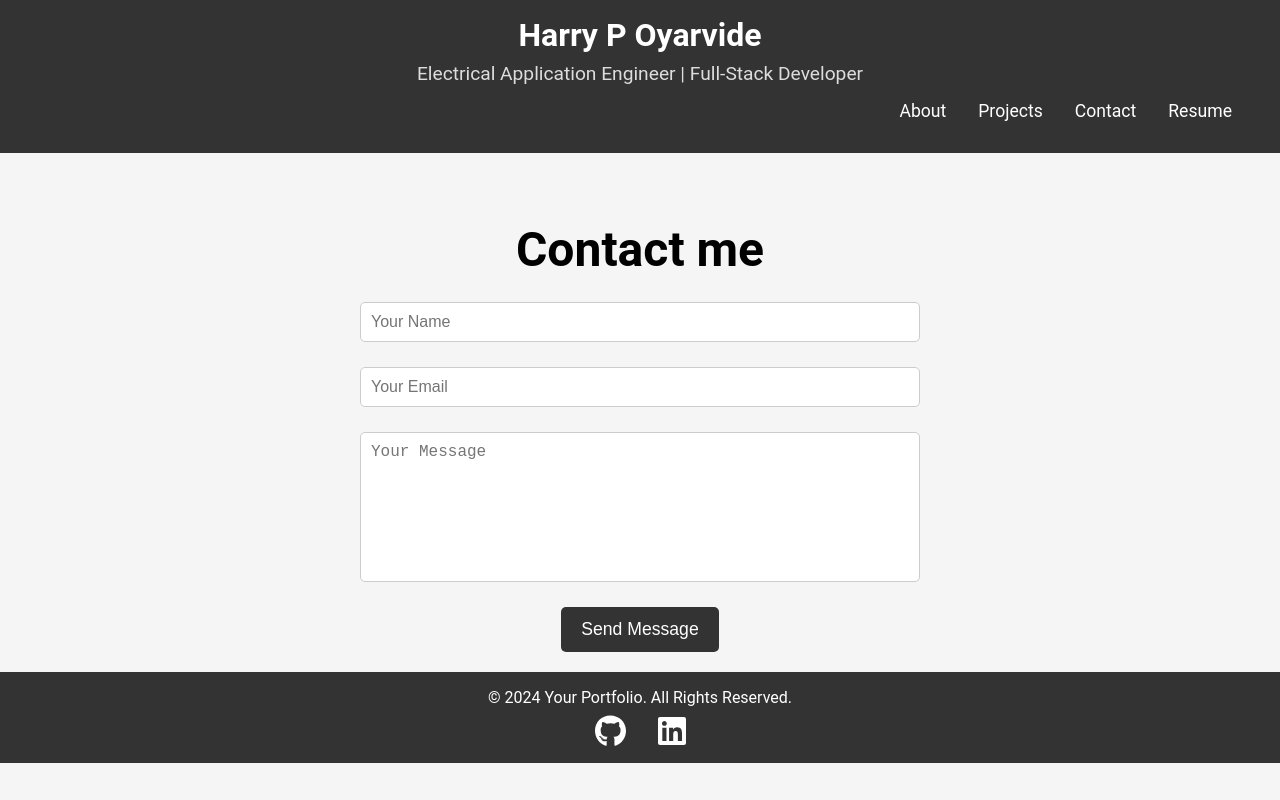
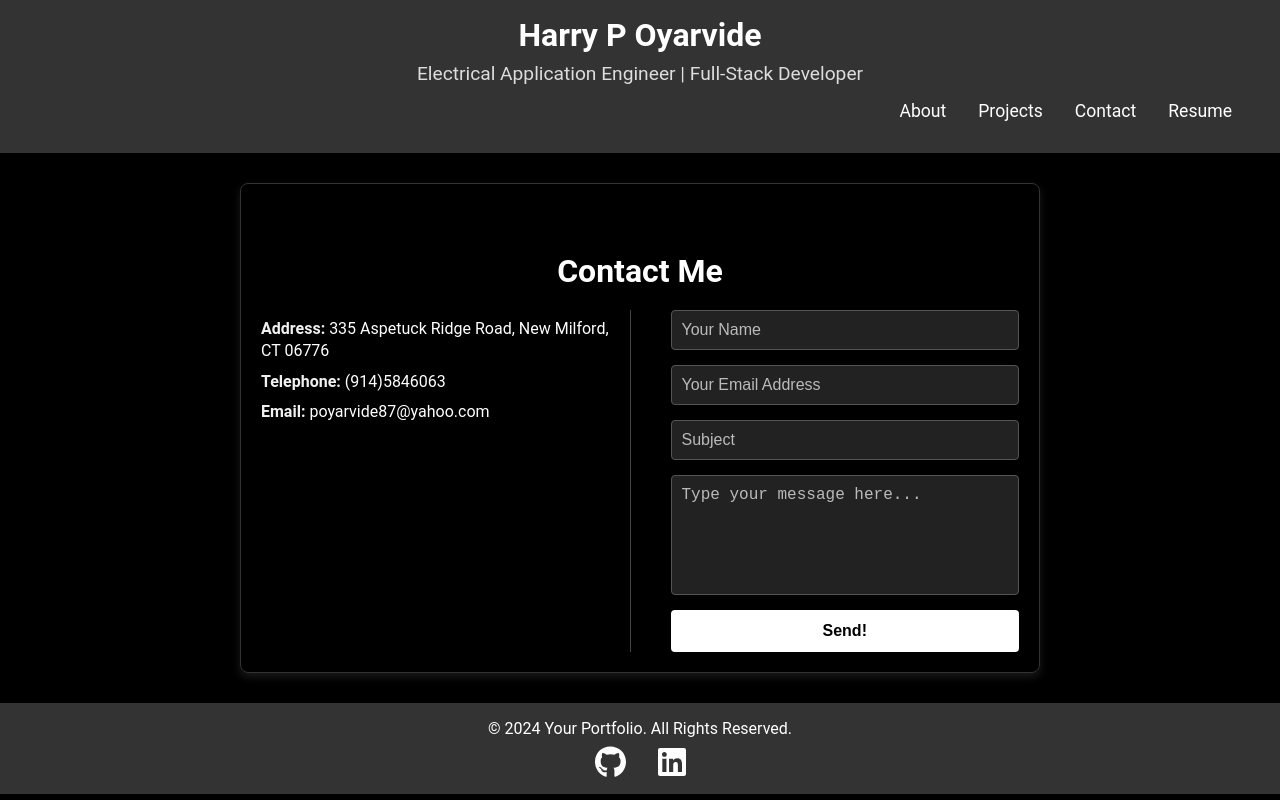
Before and after one commit to HPOGFD/reactFolio, a React (Vite) app: page /Contact in a window 1280 px wide. Built offline with nearby package versions, Linux system fonts and the light colour scheme.

Commit message:
css styling added to contact me page

```diff
--- a/src/main.jsx
+++ b/src/main.jsx
@@ -5,7 +5,7 @@ import Contact from './pages/Contact';
 import Resume from './pages/Resume';
 import ReactDOM from 'react-dom/client';
 import App from './app';
-
+import './style/index.css';
 
 import {createBrowserRouter, RouterProvider } from 'react-router-dom';
 
--- a/src/router/Form.jsx
+++ b/src/router/Form.jsx
@@ -1,11 +1,11 @@
 import { useState } from 'react';
 import '../style/Form.css';
 
-
 function Form() {
-  // State variables for name, email, and message
+  // State variables for name, email, subject, and message
   const [name, setName] = useState('');
   const [email, setEmail] = useState('');
+  const [subject, setSubject] = useState('');
   const [message, setMessage] = useState('');
 
   const handleInputChange = (e) => {
@@ -17,6 +17,8 @@ function Form() {
       setName(value);
     } else if (name === 'email') {
       setEmail(value);
+    } else if (name === 'subject') {
+      setSubject(value);
     } else {
       setMessage(value);
     }
@@ -27,17 +29,24 @@ function Form() {
     e.preventDefault();
 
     // Show an alert with the submitted information (you can replace this with an actual action)
-    alert(`Message Sent by ${name}\nEmail: ${email}\nMessage: ${message}`);
+    alert(`Message Sent by ${name}\nEmail: ${email}\nSubject: ${subject}\nMessage: ${message}`);
 
     // Clear input fields after submitting
     setName('');
     setEmail('');
+    setSubject('');
     setMessage('');
   };
 
   return (
     <div className="form-container">
-      <h1>Contact me</h1>
+  <h1>Contact Me</h1>
+  <div className="form-wrapper">
+    <div className="form-details">
+      <p><b>Address:</b> 335 Aspetuck Ridge Road, New Milford, CT 06776</p>
+      <p><b>Telephone:</b> (914)5846063</p>
+      <p><b>Email:</b> poyarvide87@yahoo.com</p>
+    </div>
     <form className="form" onSubmit={handleFormSubmit}>
       <input
         value={name}
@@ -52,19 +61,29 @@ function Form() {
         name="email"
         onChange={handleInputChange}
         type="email"
-          placeholder="Your Email"
+        placeholder="Your Email Address"
+        required
+      />
+      <input
+        value={subject}
+        name="subject"
+        onChange={handleInputChange}
+        type="text"
+        placeholder="Subject"
         required
       />
       <textarea
         value={message}
         name="message"
         onChange={handleInputChange}
-          placeholder="Your Message"
+        placeholder="Type your message here..."
         required
       />
-        <button type="submit">Send Message</button>
+      <button type="submit">Send!</button>
     </form>
   </div>
+</div>
+
   );
 }
 
--- a/src/style/aboutMe.css
+++ b/src/style/aboutMe.css
@@ -3,7 +3,6 @@
     display: flex; /* Flexbox for horizontal layout */
     justify-content: center; /* Center align the content */
     padding: 2rem; /* Add spacing around the section */
-    background-color: #000; /* Black background */
     color: #fff; /* White text color */
   }
 
--- a/src/style/form.css
+++ b/src/style/form.css
@@ -1,44 +1,108 @@
-/* Form.css */
+/* Make the entire body background black and text white */
+body {
+  margin: 0;
+  font-family: Arial, sans-serif;
+  background-color: #000; /* Black background */
+  color: #fff; /* White text */
+}
 
+/* General container for the entire form */
 .form-container {
-    max-width: 600px;
-    margin: 0 auto;
+  display: flex;
+  flex-direction: column;
+  align-items: center;
+  justify-content: center;
+  width: 90%;
+  max-width: 800px;
+  margin: 30px auto;
   padding: 20px;
+  border: 1px solid #333;
+  border-radius: 8px;
+  box-shadow: 0 4px 8px rgba(255, 255, 255, 0.1); /* Subtle white shadow */
+}
+
+/* Title styling */
+.form-container h1 {
+  font-size: 2rem;
+  color: #fff; /* White text */
+  margin-bottom: 20px;
   text-align: center;
 }
 
+/* Flex container for form details and the form */
+.form-wrapper {
+  display: flex;
+  flex-wrap: wrap;
+  gap: 20px;
+  justify-content: space-between;
+  width: 100%;
+}
+
+/* Contact details styling */
+.form-details {
+  flex: 1;
+  padding-right: 20px;
+  text-align: left;
+  border-right: 1px solid #444;
+  color: #fff; /* White text */
+}
+
+.form-details p {
+  margin: 8px 0;
+  font-size: 1rem;
+  line-height: 1.4;
+}
+
+.form-details p b {
+  color: #f0f0f0; /* Slightly lighter white for emphasis */
+  font-weight: bold;
+}
+
+/* Form container styling */
 .form {
+  flex: 1;
   display: flex;
   flex-direction: column;
   gap: 15px;
-    align-items: center;
+  padding-left: 20px;
+  color: #fff; /* White text */
 }
 
+/* Input and Textarea styling */
 .form input,
 .form textarea {
   width: 100%;
   padding: 10px;
-    margin-bottom: 10px;
-    border: 1px solid #ccc;
-    border-radius: 5px;
   font-size: 1rem;
+  border: 1px solid #555; /* Dark gray border */
+  border-radius: 4px;
+  background-color: #222; /* Dark gray input background */
+  color: #fff; /* White text */
 }
 
 .form textarea {
-    height: 150px;
+  height: 120px;
   resize: none;
 }
 
-  .form button {
-    padding: 12px 20px;
-    background-color: #333;
-    color: white;
-    border: none;
-    border-radius: 5px;
-    cursor: pointer;
-    font-size: 1.1rem;
+.form input::placeholder,
+.form textarea::placeholder {
+  color: #bbb; /* Light gray placeholder */
 }
 
-  .form button:hover {
-    background-color: #f39c12;
+/* Button styling */
+button {
+  padding: 12px;
+  font-size: 1rem;
+  font-weight: bold;
+  color: #000; /* Black text */
+  background-color: #fff; /* White button */
+  border: none;
+  border-radius: 4px;
+  cursor: pointer;
 }
+
+button:hover {
+  background-color: #ccc; /* Lighter gray background on hover */
+  color: #000;
+}
--- /dev/null
+++ b/src/style/index.css
@@ -0,0 +1,3 @@
+body {
+    background-color: black;
+}
--- a/src/style/projects.css
+++ b/src/style/projects.css
@@ -1,12 +1,4 @@
-body {
-    font-family: 'Roboto', sans-serif;
-    margin: 0;
-    padding: 0;
-    box-sizing: border-box;
-    background-color: #000;;
-  }
-
-  h1 {
+h1 {
     font-size: 3rem;
     text-align: center;
     margin-top: 3rem;
```
Lines whose indentation alone changed are shown as unchanged.
